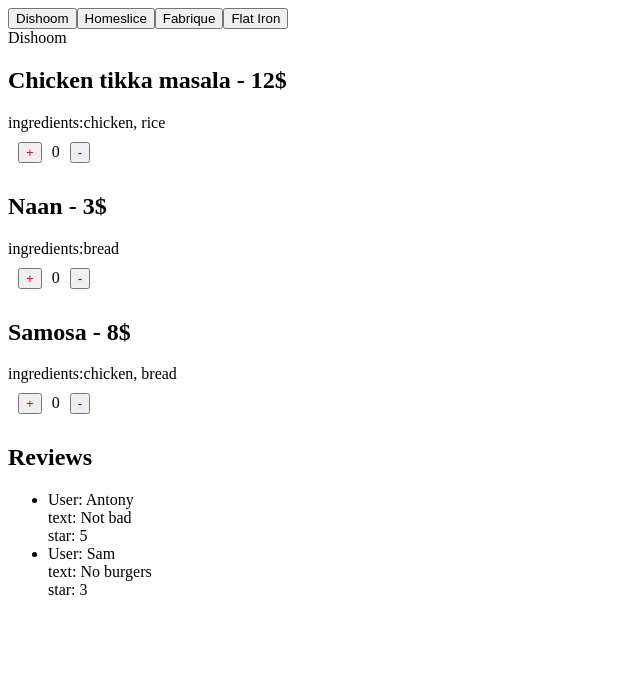
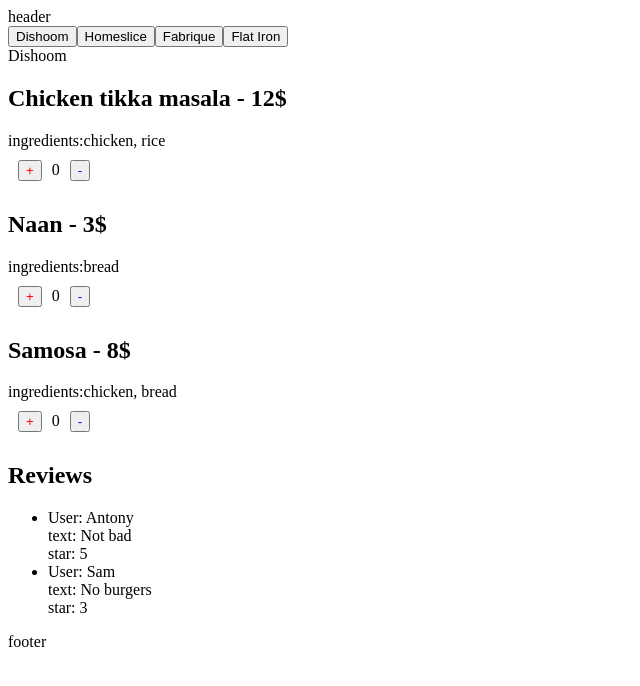
Before and after one commit to Elena171159/react---hw, a React (Vite) app in the folder vite-project/: page / in a window 1280 px wide. Shown: the top 686 px of the page, without its empty margins (0-640 px from the left). Built offline with nearby package versions, Linux system fonts and the light colour scheme.

Commit message:
changes hw3

```diff
--- a/vite-project/src/App.jsx
+++ b/vite-project/src/App.jsx
@@ -1,7 +1,8 @@
 import { restaurants } from "./mock";
 import { Restaurant } from "./components/restaurants";
-import { Tabs } from "./components/Tabs"
+import { Tabs } from "./components/Tabs";
 import { useState } from "react";
+import { Layout } from "./components/Layout";
 
 const App = () => {
   const activeId = restaurants[0].id;
@@ -13,6 +14,7 @@
     setActiveRestaurant(id);
   };
   return (
+    <Layout>
       <div>
         <div role="tablist">
           <Tabs items={restaurants} onChange={changeRestaurant}></Tabs>
@@ -23,6 +25,7 @@
           ></Restaurant>
         </div>
       </div>
+    </Layout>
   );
 };
 export default App;
--- /dev/null
+++ b/vite-project/src/components/Layout.jsx
@@ -0,0 +1,9 @@
+export const Layout = ({ children }) => {
+  return (
+    <>
+      <header>header</header>
+      {children}
+      <footer>footer</footer>
+    </>
+  );
+};
--- a/vite-project/src/components/restaurants.jsx
+++ b/vite-project/src/components/restaurants.jsx
@@ -1,13 +1,11 @@
 import { Menu } from "./menu";
 import { Reviews } from "./review";
-export const Restaurant = ({ name, id, dishes, reviews }) => {
+export const Restaurant = ({ name, dishes, reviews }) => {
   return (
-    <>
-      <div id={id}>
-        {name}
-        <Menu dishes={dishes}></Menu>
-        <Reviews reviews={reviews}></Reviews>
-      </div>
-    </>
+    <div>
+      {name}
+      <Menu dishes={dishes}></Menu>
+      <Reviews reviews={reviews}></Reviews>
+    </div>
   );
 };
```
Lines whose indentation alone changed are shown as unchanged.
